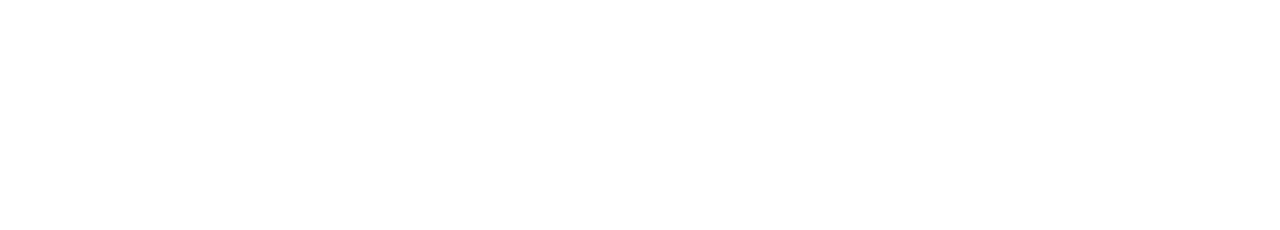
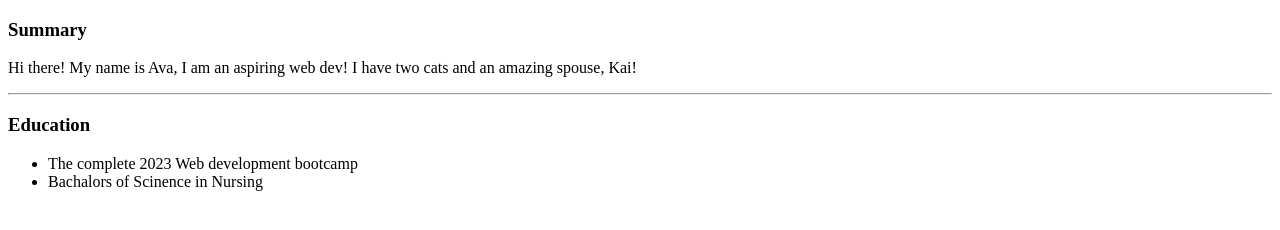
Before and after one commit to AvaWray/Portfolio_website, a plain HTML site: page Index.html in a window 1280 px wide. Drawn offline with Linux system fonts and the light colour scheme.

Commit message:
Added education and Summary

```diff
--- a/Index.html
+++ b/Index.html
@@ -7,6 +7,16 @@
     <title>Cathouse Development</title>
 </head>
 <body>
+    <h3>Summary</h3>
+        <p>Hi there! My name is Ava, I am an aspiring web dev!
+            I have two cats and an amazing spouse, Kai!
+        </p>
+    <hr>
+    <h3>Education</h3>
+        <ul>
+            <li>The complete 2023 Web development bootcamp</li>
+            <li>Bachalors of Scinence in Nursing</li>
+        </ul>
 
 </body>
 </html>
```
